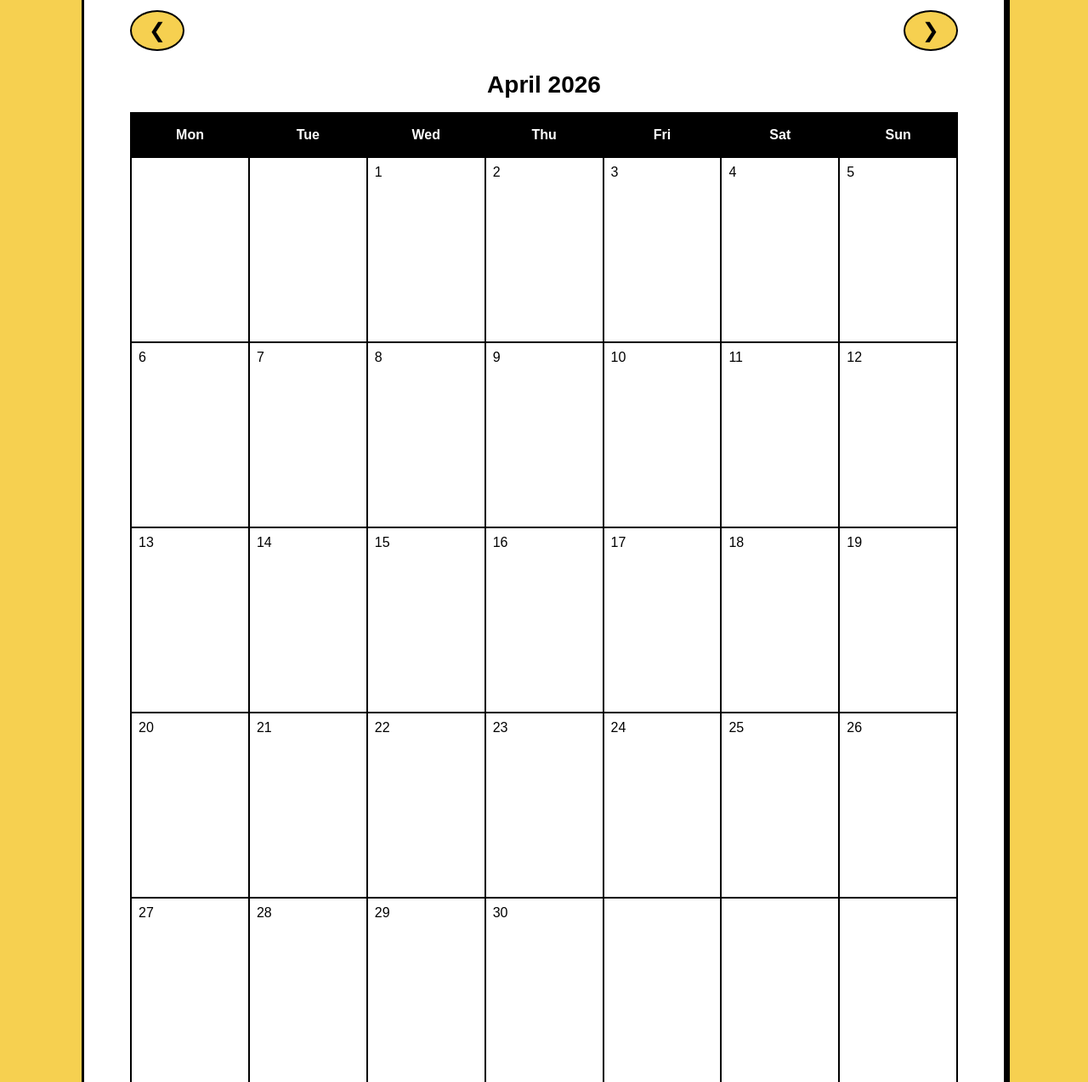
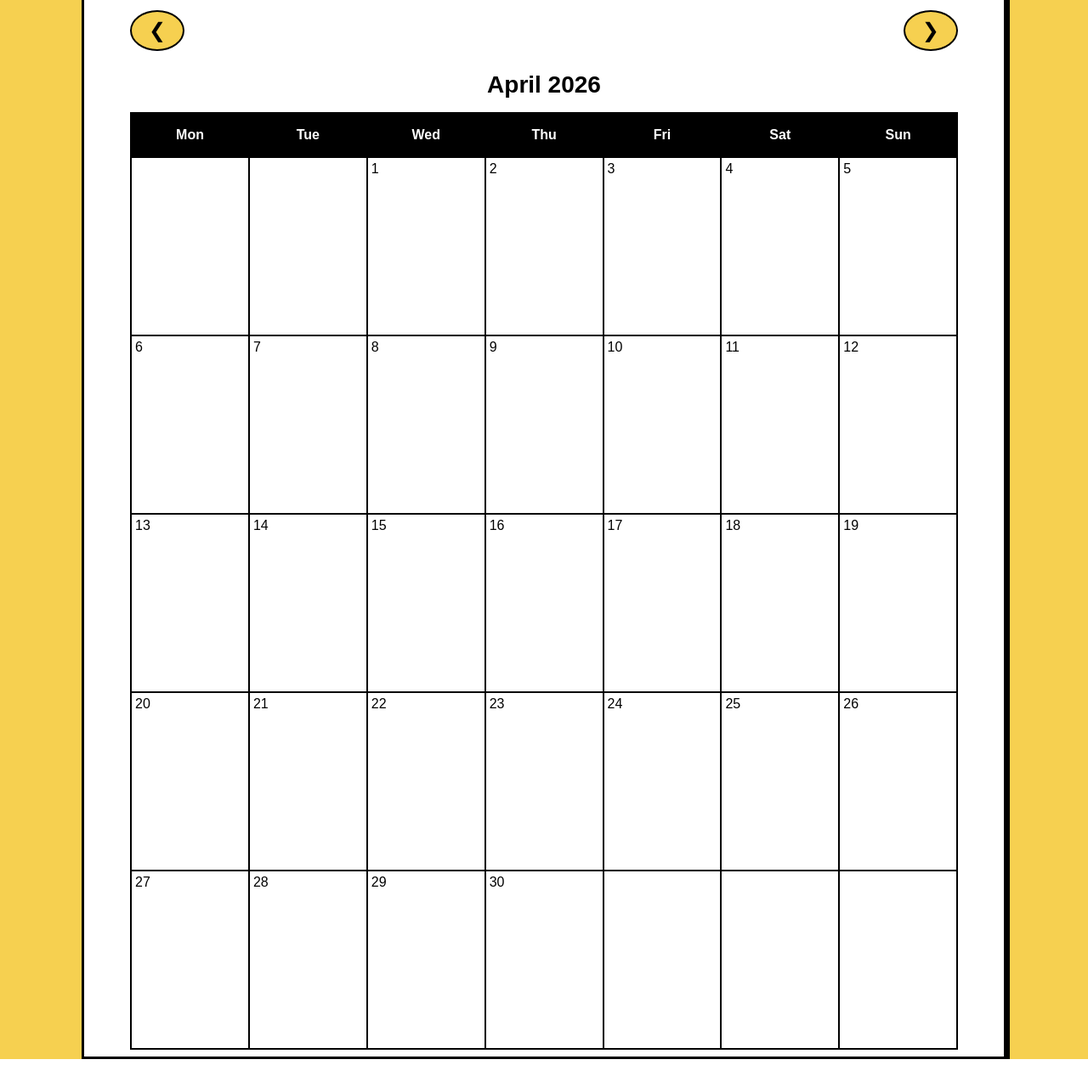
Before and after one commit to CatherineP37/Django-events-calendar, a Django app: page / in a window 1280 px wide. Shown: the part 143-1417 px from the top of the page at 85% size. After the commit the page ends 1390 px from the top, so only its background shows below. Run offline with Django 5.2, Linux system fonts and the light colour scheme; data that the repository does not hold is empty.

Commit message:
Reduce the padding of calendar table cells for mobile screens

```diff
--- a/events_calendar/static/style.css
+++ b/events_calendar/static/style.css
@@ -127,7 +127,7 @@ table, th, td {
 
 td {
     background-color: #FFFFFF;
-    padding: 0.5rem;
+    padding: 0.25rem;
     border: 2px solid #000000;
 }
 
```
